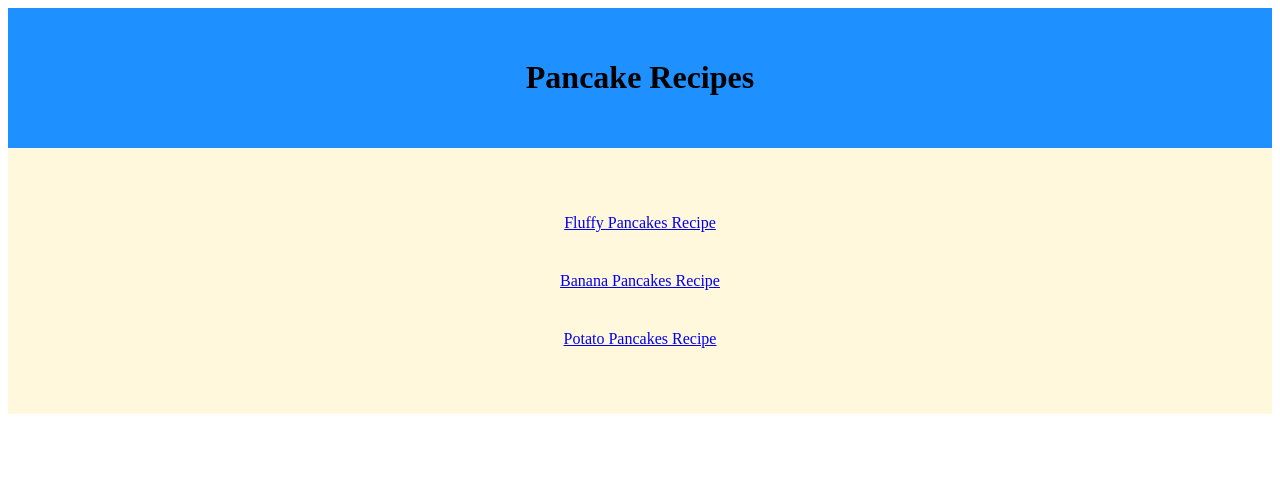
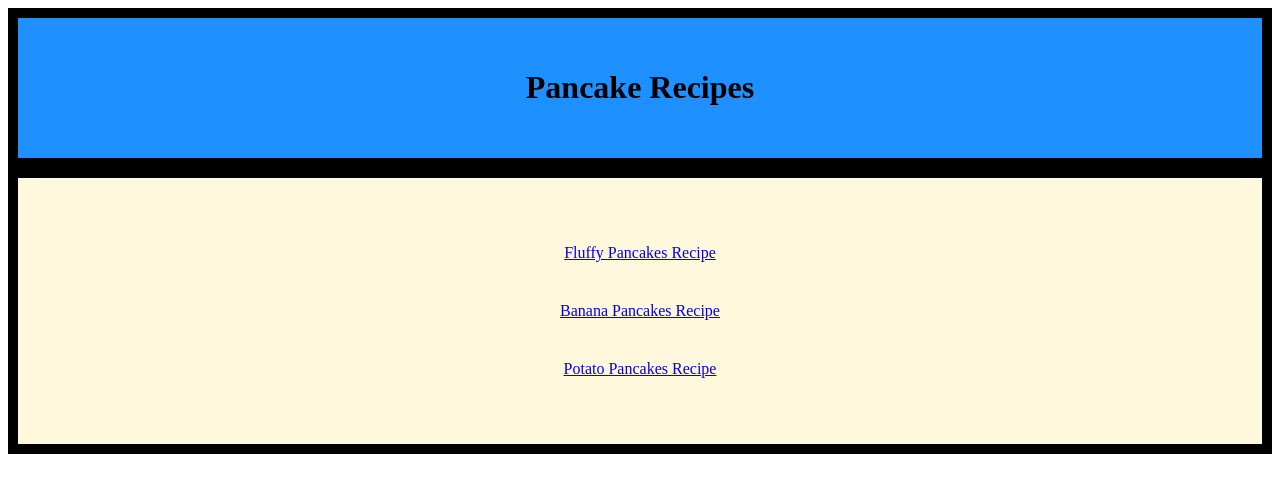
Before and after one commit to ArenaofDust/odin-recipes, a plain HTML site: page index.html in a window 1280 px wide. Drawn offline with Linux system fonts and the light colour scheme.

Commit message:
Changed div box colors and added borders

```diff
--- a/css/styles.css
+++ b/css/styles.css
@@ -7,10 +7,12 @@ div {
 
 .homepage-title {
     background-color: dodgerblue;
+    border: 10px solid black;
 }
 
 .homepage-recipe-list {
     background-color: cornsilk;
+    border: 10px solid black
 }
 
 ul li { padding:20px 0px; }
```
